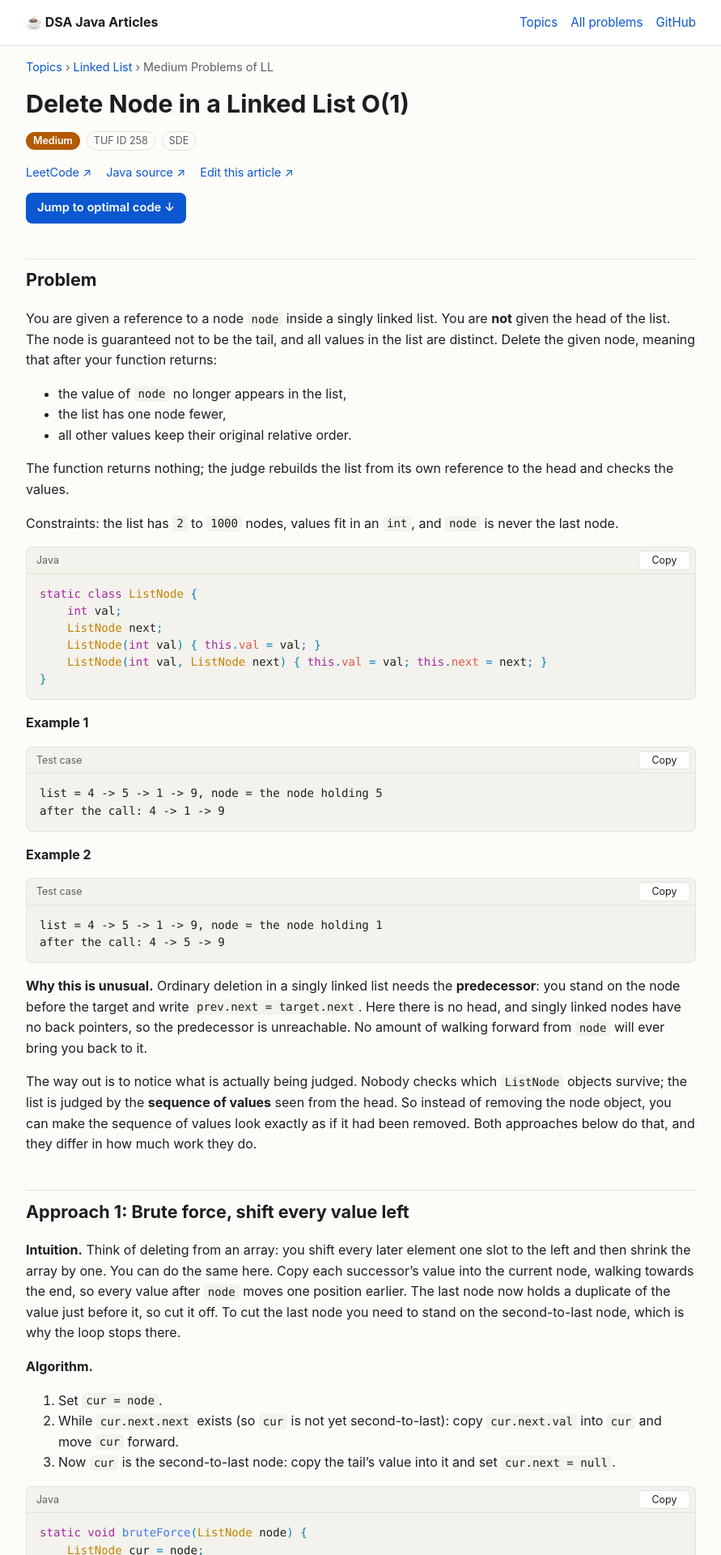
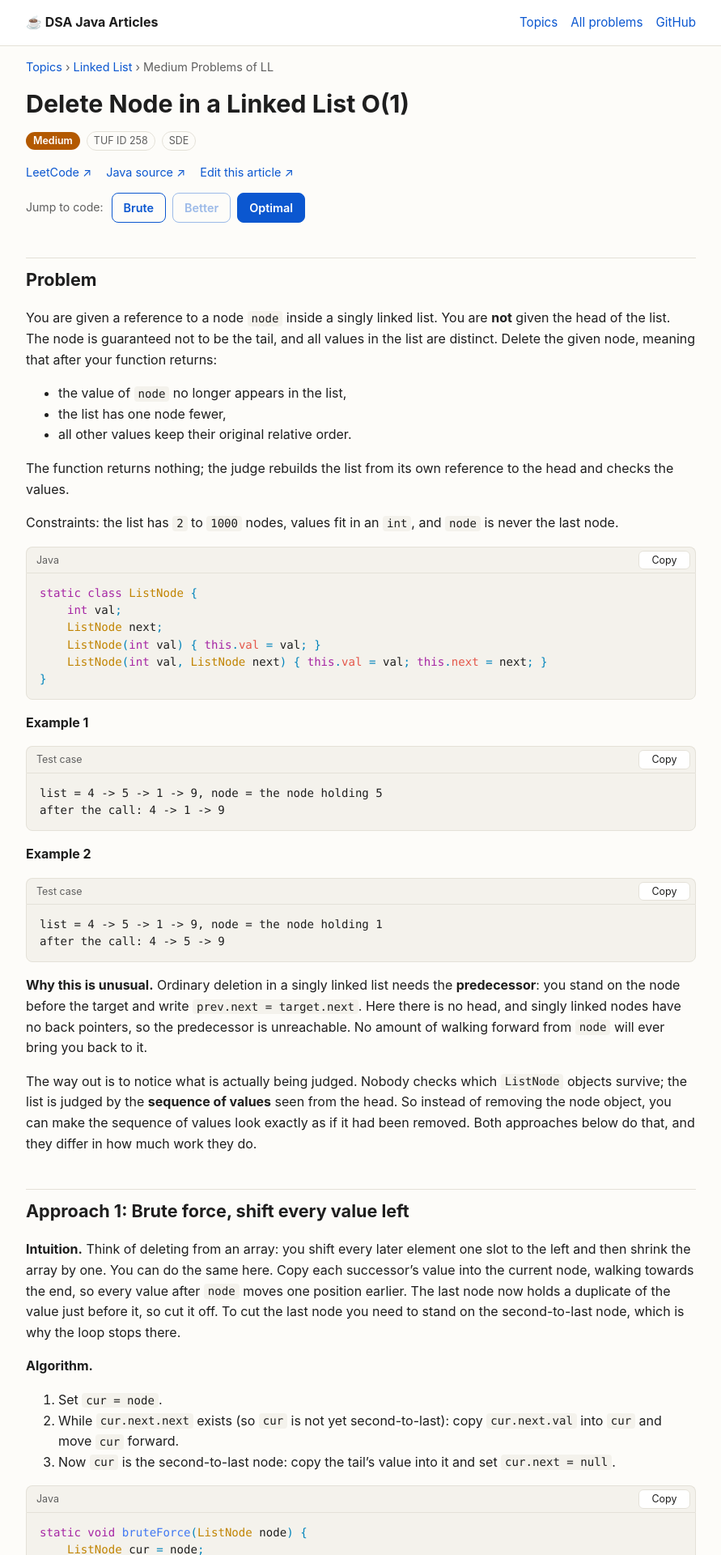
Before and after one commit to manoshrinivasnm-glitch/dsa-java-articles, a Jekyll site: the page built from p/258.md, in a window 1280 px wide. Shown: the top 1920 px of the page at 81% size, without its empty margins (194-1085 px from the left). Built offline with Jekyll 4.4.1, drawn with Linux system fonts in a browser that asks for light colours; part of the change alters nothing that is shown.

Commit message:
Articles: Brute / Better / Optimal jump buttons instead of a single optimal button
Each button scrolls to that approach's Java code and flashes it; #brute, #better and
#optimal deep-link to them. Better is greyed out (with a tooltip) when an article goes
straight from brute force to optimal.

Co-Authored-By: Claude Opus 5.5 <noreply@anthropic.com>

```diff
--- a/_layouts/article.html
+++ b/_layouts/article.html
@@ -19,7 +19,12 @@ layout: default
     {% if page.java %}<a href="{{ site.repo_url }}/blob/main/{{ page.java }}" rel="noopener">Java source ↗</a>{% endif %}
     <a href="{{ site.repo_url }}/edit/main/{{ page.path }}" rel="noopener">Edit this article ↗</a>
   </p>
-  <p class="actions"><button type="button" class="jump-optimal" hidden>Jump to optimal code ↓</button></p>
+  <p class="actions" hidden>
+    <span class="actions-label">Jump to code:</span>
+    <button type="button" class="jump" data-jump="brute">Brute</button>
+    <button type="button" class="jump" data-jump="better">Better</button>
+    <button type="button" class="jump" data-jump="optimal">Optimal</button>
+  </p>
   {{ content }}
   <nav class="pager">
     {% if page.prev_id %}<a href="{{ '/p/' | append: page.prev_id | append: '.html' | relative_url }}">← {{ page.prev_title }}</a>{% else %}<span></span>{% endif %}
--- a/assets/article.js
+++ b/assets/article.js
@@ -65,45 +65,78 @@
     wrap.classList.add('has-bar');
   });
 
-  // ---------- jump to the optimal approach ----------
-  // Rule: the first "Approach ..." heading that says "optimal"; otherwise the last approach
-  // (articles run from brute force to the best approach).
+  // ---------- jump to brute / better / optimal ----------
+  // Optimal: the first "Approach ..." heading that says "optimal", else the last approach.
+  // Brute:   the first heading that says "brute", else the first approach.
+  // Better:  a heading that says "better" between those two, else the last approach between them;
+  //          none when the article goes straight from brute force to optimal.
   var approaches = Array.prototype.filter.call(article.querySelectorAll('h2'), function (h) {
     return /^approach\b/i.test(h.textContent.trim());
   });
-  if (!approaches.length) return;
-  var heading = approaches.filter(function (h) { return /\boptimal\b/i.test(h.textContent); })[0]
-    || approaches[approaches.length - 1];
+  var row = document.querySelector('.actions');
+  if (!approaches.length || !row) return;
 
-  // the first Java block between this heading and the next h2 (else the first code block of any kind)
-  var target = null, anyBlock = null;
-  for (var el = heading.nextElementSibling; el && el.tagName !== 'H2'; el = el.nextElementSibling) {
-    var found = el.matches('div.highlighter-rouge') ? [el] : Array.prototype.slice.call(el.querySelectorAll ? el.querySelectorAll('div.highlighter-rouge') : []);
-    for (var k = 0; k < found.length; k++) {
-      anyBlock = anyBlock || found[k];
-      if (/\blanguage-java\b/.test(found[k].className)) { target = found[k]; break; }
+  function idx(re, from, to) {
+    for (var i = from; i < to; i++) if (re.test(approaches[i].textContent)) return i;
+    return -1;
+  }
+  var n = approaches.length;
+  var optimal = idx(/\boptimal\b/i, 0, n);
+  if (optimal < 0) optimal = n - 1;
+  var brute = idx(/\bbrute\b/i, 0, n);
+  if (brute < 0 || brute >= optimal) brute = 0;
+  var better = idx(/\bbetter\b/i, brute + 1, optimal);
+  if (better < 0) better = optimal - 1 > brute ? optimal - 1 : -1;
+
+  // the first Java block in a section (else the first code block of any kind, else the heading)
+  function codeOf(heading) {
+    var anyBlock = null;
+    for (var el = heading.nextElementSibling; el && el.tagName !== 'H2'; el = el.nextElementSibling) {
+      var found = el.matches('div.highlighter-rouge') ? [el] : Array.prototype.slice.call(el.querySelectorAll ? el.querySelectorAll('div.highlighter-rouge') : []);
+      for (var k = 0; k < found.length; k++) {
+        anyBlock = anyBlock || found[k];
+        if (/\blanguage-java\b/.test(found[k].className)) return found[k];
+      }
     }
-    if (target) break;
+    return anyBlock || heading;
   }
-  target = target || anyBlock;
-  target = target || heading;
-  target.id = target.id || 'optimal-code';
 
-  var jump = document.querySelector('.jump-optimal');
-  if (!jump) return;
-  jump.hidden = false;
-  jump.title = heading.textContent.trim();
-  jump.setAttribute('aria-label', 'Jump to optimal code: ' + heading.textContent.trim());
   var reduceMotion = window.matchMedia && window.matchMedia('(prefers-reduced-motion: reduce)').matches;
-  function go(smooth) {
+  function go(target, smooth) {
     target.scrollIntoView({ behavior: smooth && !reduceMotion ? 'smooth' : 'auto', block: 'start' });
     target.classList.remove('flash');
     void target.offsetWidth; // restart the animation
     target.classList.add('flash');
   }
-  jump.addEventListener('click', function () {
-    go(true);
-    if (history.replaceState) history.replaceState(null, '', '#optimal');
+
+  var plan = { brute: brute, better: better, optimal: optimal };
+  var NAMES = { brute: 'brute force', better: 'better', optimal: 'optimal' };
+  var targets = {};
+  Object.keys(plan).forEach(function (key) {
+    var btn = row.querySelector('[data-jump="' + key + '"]');
+    if (!btn) return;
+    var i = plan[key];
+    // a single-approach article: that approach is the optimal one only
+    if (i < 0 || (key !== 'optimal' && i === optimal)) {
+      btn.disabled = true;
+      btn.title = n === 1 ? 'This problem has only one approach'
+        : key === 'better' ? 'This problem goes straight from brute force to the optimal approach'
+        : 'The first approach here is already the optimal one';
+      btn.setAttribute('aria-label', 'Jump to ' + NAMES[key] + ' code (not available)');
+      return;
+    }
+    var heading = approaches[i], target = codeOf(heading), label = heading.textContent.trim();
+    targets[key] = target;
+    if (!target.id) target.id = key + '-code';
+    btn.title = label;
+    btn.setAttribute('aria-label', 'Jump to ' + NAMES[key] + ' code: ' + label);
+    btn.addEventListener('click', function () {
+      go(target, true);
+      if (history.replaceState) history.replaceState(null, '', '#' + key);
+    });
   });
-  if (location.hash === '#optimal') setTimeout(function () { go(false); }, 0);
+  row.hidden = false;
+
+  var h = location.hash.replace('#', '');
+  if (targets[h]) setTimeout(function () { go(targets[h], false); }, 0);
 })();
--- a/assets/style.css
+++ b/assets/style.css
@@ -56,11 +56,14 @@ blockquote{margin:1em 0;padding:.5em 1em;border-left:4px solid var(--accent);bac
 /* article actions: jump to optimal code */
 :root{--btn-bg:#0b57d0;--btn-fg:#ffffff;--ok:#1a7f37}
 @media (prefers-color-scheme:dark){:root{--btn-bg:#8ab4f8;--btn-fg:#121417;--ok:#4cc38a}}
-.actions{margin:.6em 0 0}
-.jump-optimal{font:inherit;font-size:.92rem;font-weight:600;padding:7px 14px;border:0;border-radius:8px;background:var(--btn-bg);color:var(--btn-fg);cursor:pointer}
-.jump-optimal:hover{filter:brightness(1.08)}
-.jump-optimal:focus-visible,.copy-btn:focus-visible{outline:2px solid var(--btn-bg);outline-offset:2px}
-.jump-optimal[hidden]{display:none}
+.actions{display:flex;flex-wrap:wrap;align-items:center;gap:8px;margin:.7em 0 0}
+.actions[hidden]{display:none}
+.actions-label{font-size:.88rem;color:var(--muted);margin-right:2px}
+.jump{font:inherit;font-size:.9rem;font-weight:600;padding:6px 14px;border:1px solid var(--btn-bg);border-radius:8px;background:transparent;color:var(--btn-bg);cursor:pointer}
+.jump[data-jump="optimal"]{background:var(--btn-bg);color:var(--btn-fg)}
+.jump:hover:not(:disabled){filter:brightness(1.12)}
+.jump:disabled{opacity:.4;cursor:not-allowed}
+.jump:focus-visible,.copy-btn:focus-visible{outline:2px solid var(--btn-bg);outline-offset:2px}
 /* code block toolbar with copy button */
 .code-bar{display:flex;justify-content:space-between;align-items:center;gap:8px;font-size:.78rem;color:var(--muted);background:var(--code-bg);border:1px solid var(--line);border-bottom:0;border-radius:8px 8px 0 0;padding:4px 6px 4px 12px}
 .has-bar pre{margin-top:0;border-top-left-radius:0;border-top-right-radius:0}
```
